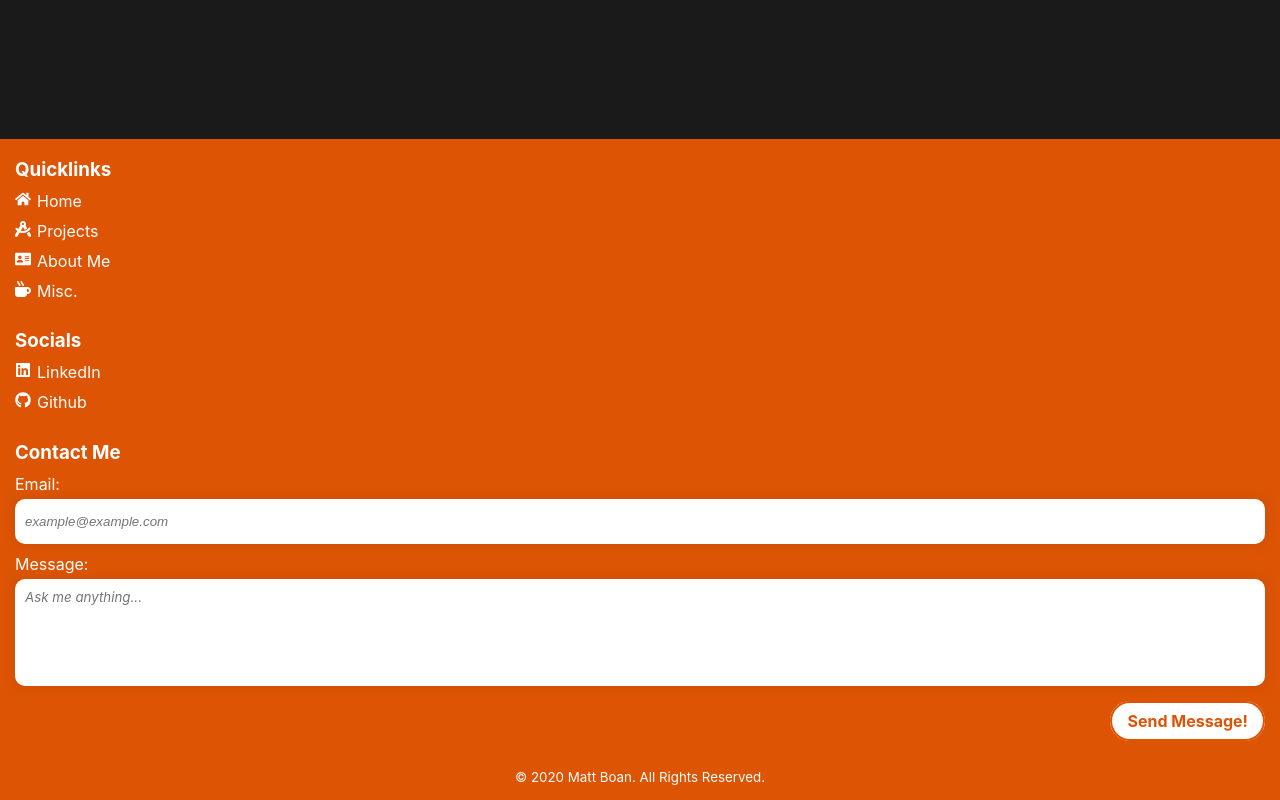
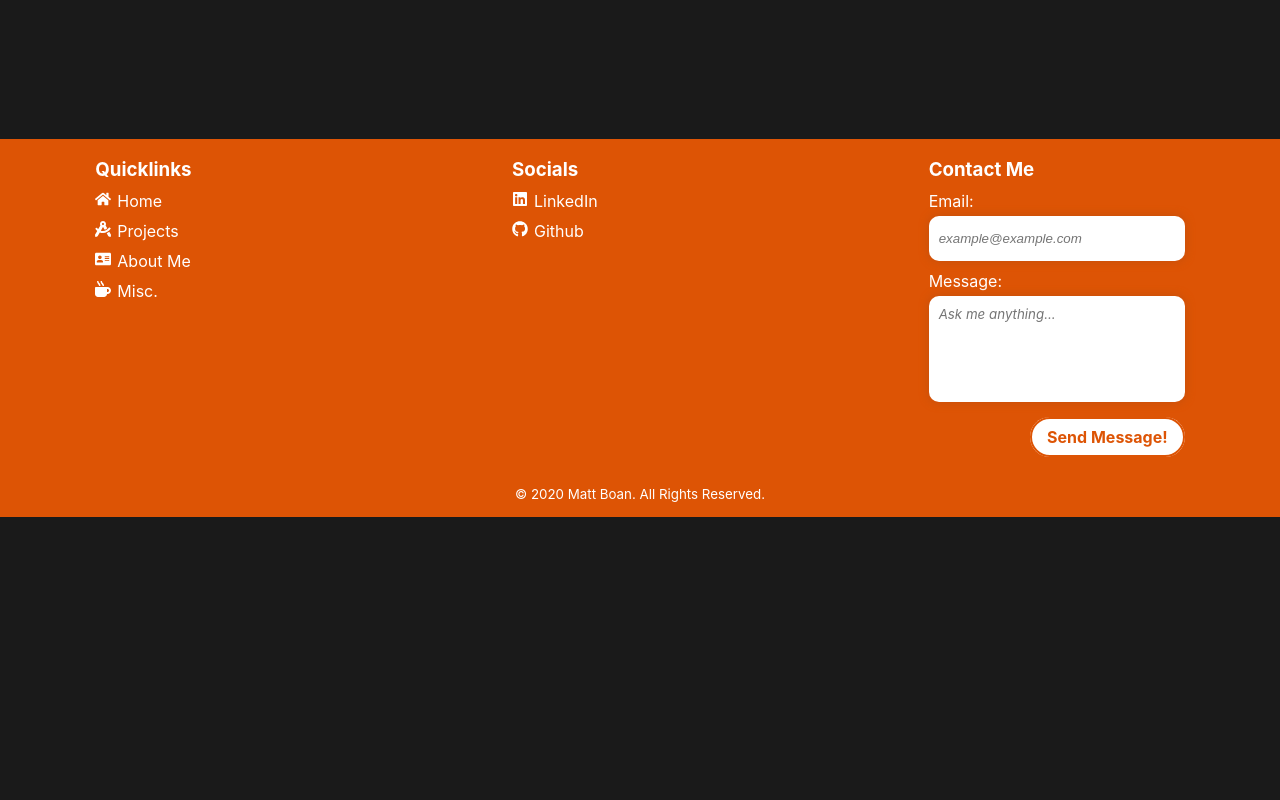
Before and after one commit to mattboan/mattboan-blog, a React (Create React App) app in the folder front-end/: page /AboutMe in a window 1280 px wide. Shown: the part 541-1341 px from the top of the page. After the commit the page ends 1058 px from the top, so only its background shows below. Built offline with nearby package versions, Linux system fonts and the light colour scheme; no server answers.

Commit message:
Passover to PC

```diff
--- a/front-end/src/Components/Footer.css
+++ b/front-end/src/Components/Footer.css
@@ -43,3 +43,21 @@
     font-size: 10pt;
     text-align: center;
 }
+
+/* ------------------------------------- */
+/* Anything bigger than a phone */
+@media only screen and (min-width: 600px) {
+    .footercon {
+        flex-direction: row;
+        justify-content: space-around;
+    }
+
+    .footercon-col {
+        min-width: 20vw;
+    }
+}
+
+/* Anything bigger than a tablet screen */
+@media only screen and (min-width: 1000px) {
+
+}
```
